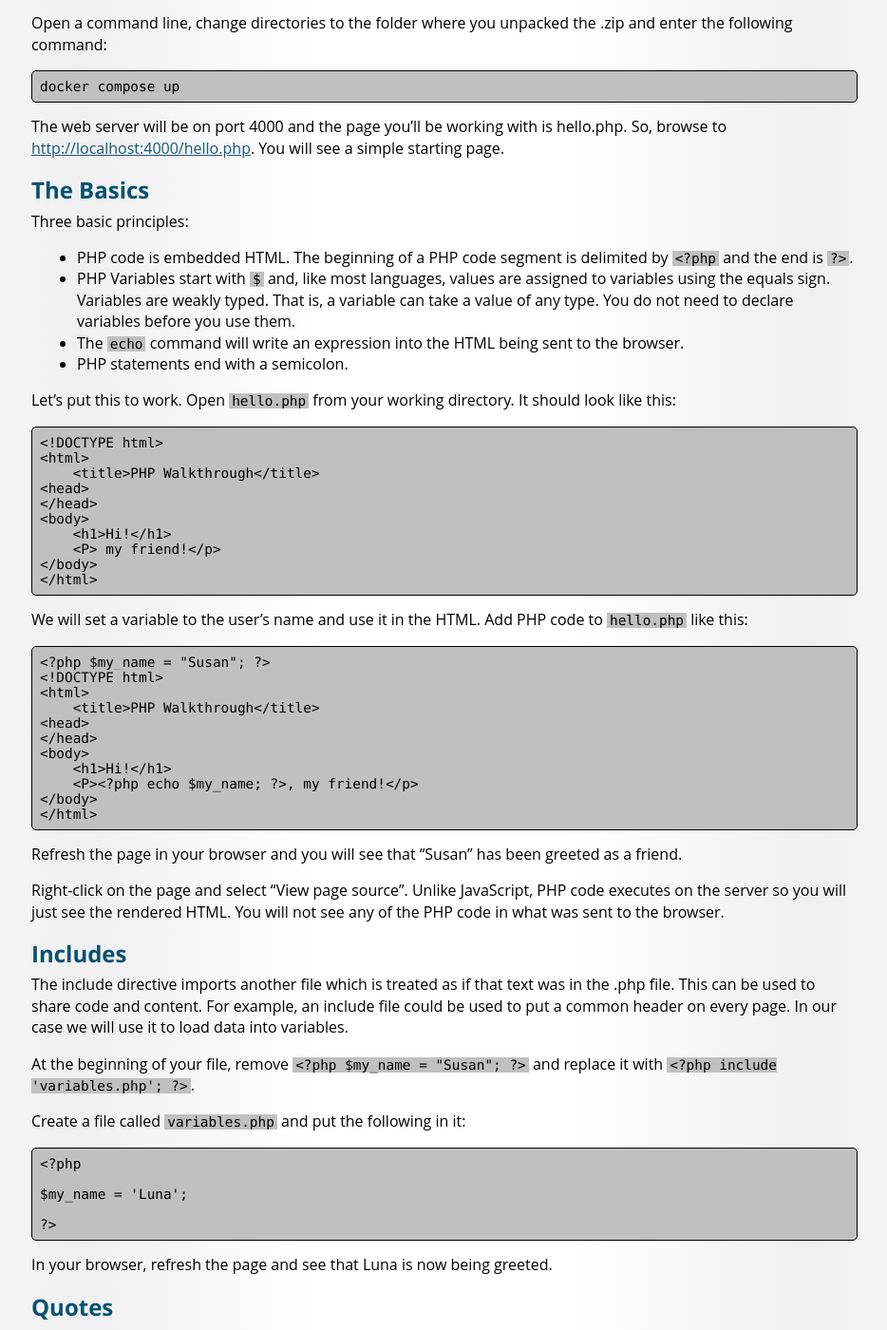
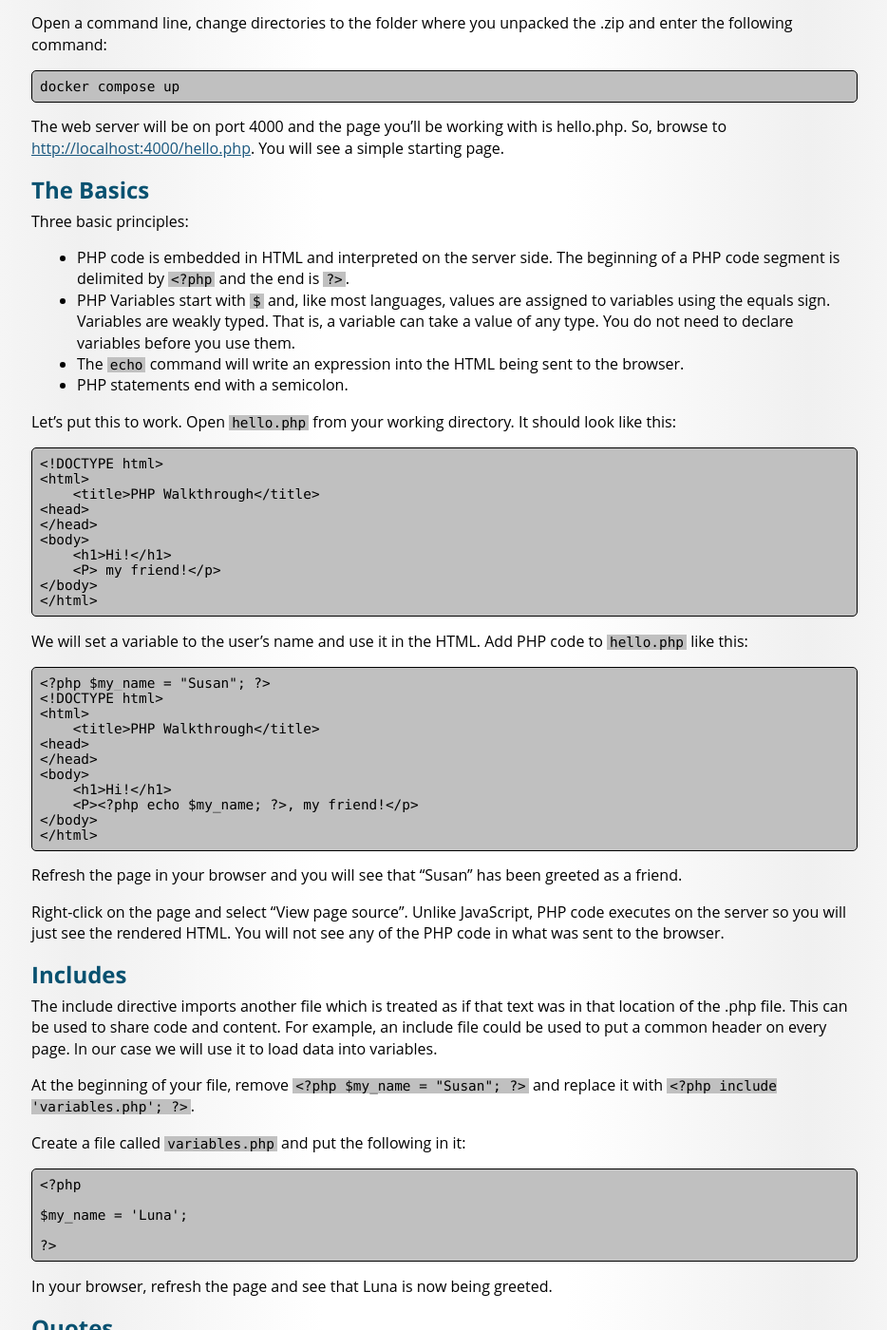
Before and after one commit to BYU-ITC-210/BYU-ITC-210.github.io, a Jekyll site: the page built from walkthrough/PHP.md, in a window 1280 px wide and 1400 px high, scrolled down 421 px. Shown: the whole window at 95% size, without its empty margins (172-1106 px from the left). Built offline with Jekyll 4.4.1, drawn with Linux system fonts in a browser that asks for light colours; some web fonts are replaced; some of the changed text lies outside the part shown.

Commit message:
Final edits.

````diff
--- a/walkthrough/PHP.md
+++ b/walkthrough/PHP.md
@@ -23,7 +23,7 @@
 ## The Basics
 
 Three basic principles:
-* PHP code is embedded HTML. The beginning of a PHP code segment is delimited by `<?php` and the end is `?>`.
+* PHP code is embedded in HTML and interpreted on the server side. The beginning of a PHP code segment is delimited by `<?php` and the end is `?>`.
 * PHP Variables start with `$` and, like most languages, values are assigned to variables using the equals sign. Variables are weakly typed. That is, a variable can take a value of any type. You do not need to declare variables before you use them.
 * The `echo` command will write an expression into the HTML being sent to the browser.
 * PHP statements end with a semicolon.
@@ -65,7 +65,7 @@
 
 ## Includes
 
-The include directive imports another file which is treated as if that text was in the .php file. This can be used to share code and content. For example, an include file could be used to put a common header on every page. In our case we will use it to load data into variables.
+The include directive imports another file which is treated as if that text was in that location of the .php file. This can be used to share code and content. For example, an include file could be used to put a common header on every page. In our case we will use it to load data into variables.
 
 At the beginning of your file, remove `<?php $my_name = "Susan"; ?>` and replace it with `<?php include 'variables.php'; ?>`.
 
@@ -178,7 +178,7 @@
 $car = array('make'=>'MINI', 'model'=>'Cooper', 'year'=>2004);
 ```
 
-Now, add the following somewhere in the `<body>` of your `hello.php`.
+Now, add the following somewhere in the `<body>` of your `hello.php` and refresh.
 
 ```
     <p>
@@ -252,15 +252,15 @@
 
 ```
     <p><?
-    $counter = $_SESSION['counter'];
-    $counter = $counter + 1;
-    echo "You have visited this page $counter times in this session."
+        echo 'You have visited this page ' . $_SESSION['counter'] . ' times in this session.';
     ?></p>
 ```
 
+Refresh to see your new page view counter.
+
 ## Other Useful Stuff
 
-PHP is object oriented with objects, classes, methods, and so forth. In this class we won't be creating our own classes but we will use objects to connect to databases.
+PHP is object oriented with objects, classes, methods, and so forth. In this class we won't be creating our own classes but we will use existing classes and objects to connect to databases.
 
 To call a method on an object *instance* use the `->` operator like this:
 
````
Also changed, not shown: _welcome/S11.md (+1 -1 lines).
